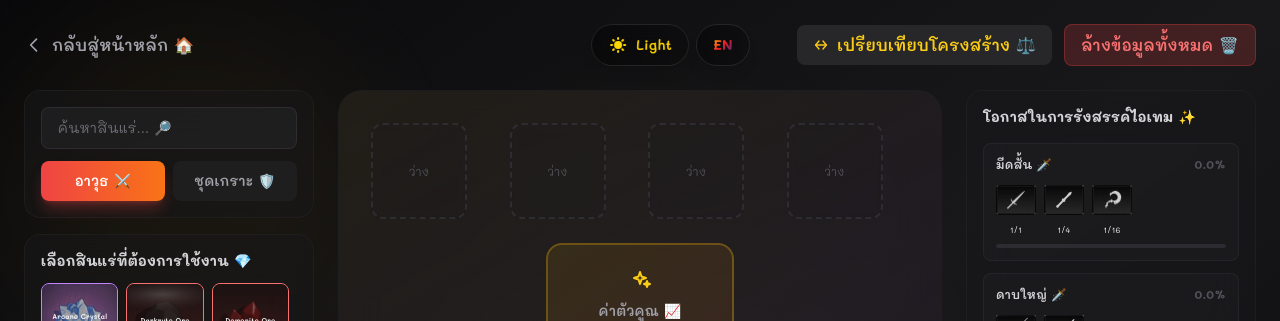
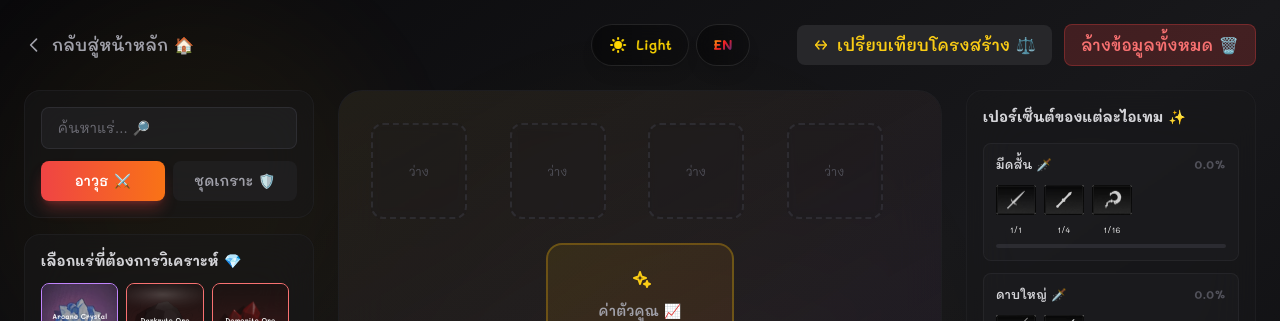
Before and after one commit to ASukaShido69/Thai-TheForge-CalculatorV2, a Next.js app: page /calculator in a window 1280 px wide. Shown: the top 321 px of the page. Built offline with nearby package versions, Linux system fonts and the light colour scheme.

Commit message:
add fix langtriatv3

```diff
--- a/src/app/calculator/page.tsx
+++ b/src/app/calculator/page.tsx
@@ -502,18 +502,18 @@ const ARMOR_TYPES = [
 // Translations
 const translations = {
   th: {
-    forgeChances: "โอกาสในการรังสรรค์ไอเทม ✨",
-    selectOres: "เลือกสินแร่ที่ต้องการใช้งาน 💎",
+    forgeChances: "เปอร์เซ็นต์ของแต่ละไอเทม ✨",
+    selectOres: "เลือกแร่ที่ต้องการวิเคราะห์ 💎",
     multiplier: "ค่าตัวคูณ 📈",
     predictedItem: "รายการไอเทมที่คาดว่าจะได้รับ 🛡️",
-    activeTraits: "คุณสมบัติที่ได้ ⭐",
+    activeTraits: "คุณสมบัติพิเศษที่ได้ ⭐",
     weapon: "อาวุธ ⚔️",
     armor: "ชุดเกราะ 🛡️",
     clear: "ล้างข้อมูลทั้งหมด 🗑️",
-    searchOres: "ค้นหาสินแร่... 🔎",
+    searchOres: "ค้นหาแร่... 🔎",
     empty: "ว่างเปล่า ⬜",
-    damage: "ค่าความเสียหาย (Damage) 💥",
-    defense: "ค่าการป้องกัน (Defense) 🛡️",
+    damage: "ค่าความเสียหายโดยประมาณ (Damage) 💥",
+    defense: "ค่าการป้องกันโดยประมาณ (Defense) 🛡️",
     price: "ราคา / มูลค่า 💰",
     backToHome: "กลับสู่หน้าหลัก 🏠",
     favoriteOres: "แร่ที่ชื่นชอบ ❤️",
```
